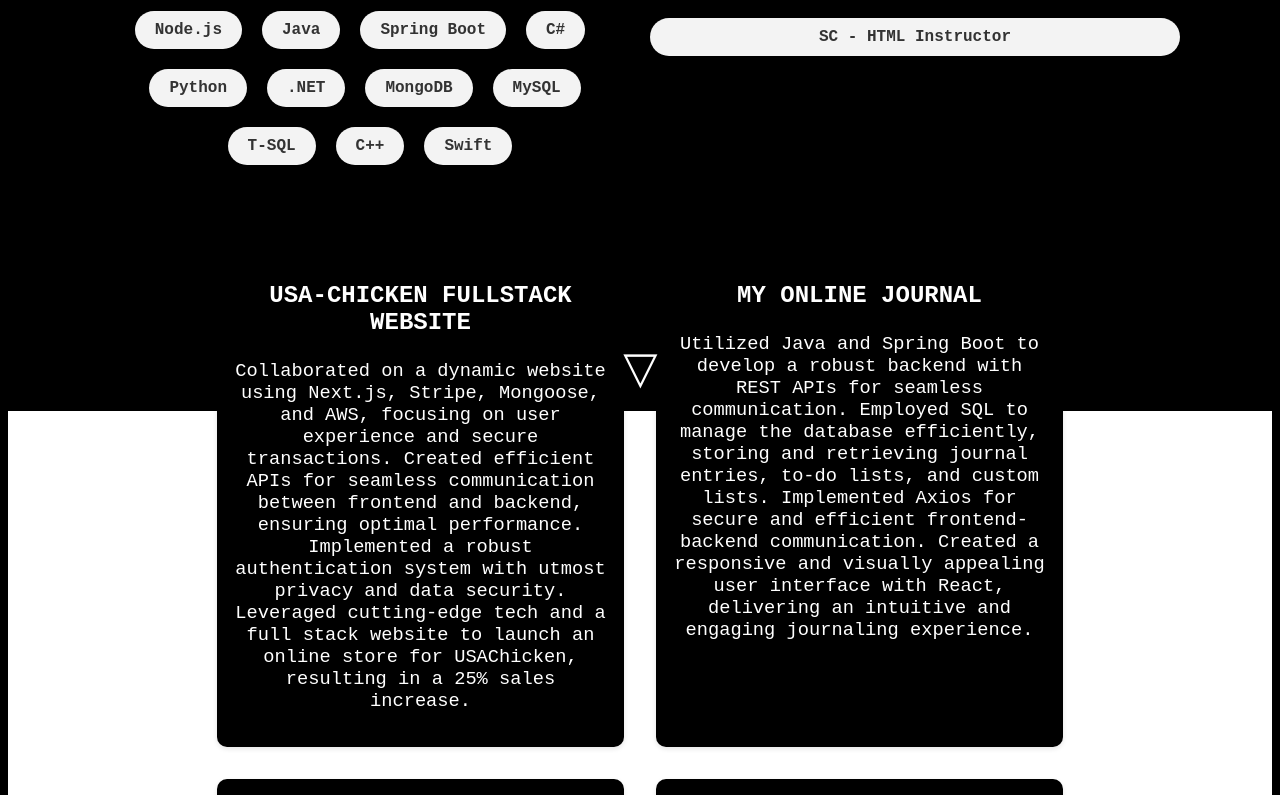
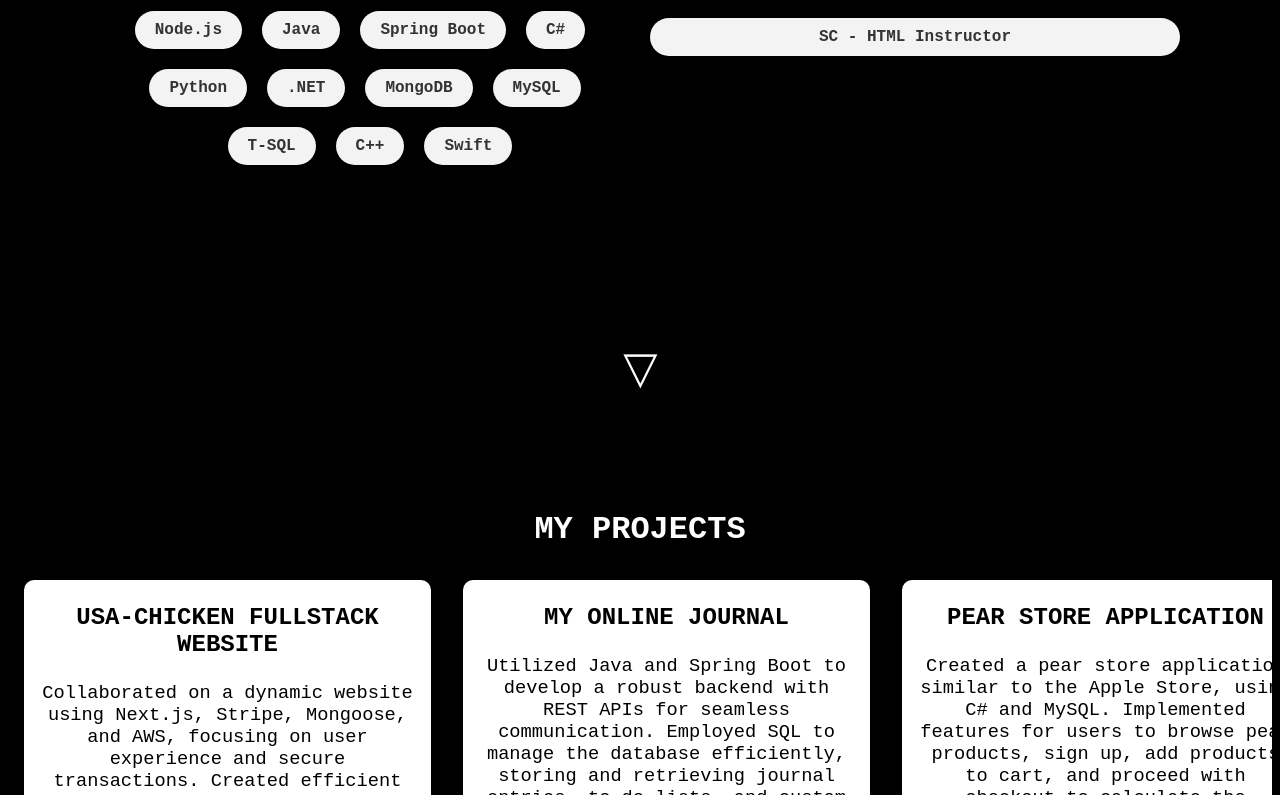
Before and after one commit to YxngMoe/PersonalWebsite, a Next.js app: page / in a window 1280 px wide. Shown: the part 2005-2800 px from the top of the page. Built offline with nearby package versions, Linux system fonts and the light colour scheme.

Commit message:
Deploying

```diff
--- a/package.json
+++ b/package.json
@@ -9,7 +9,7 @@
     "lint": "next lint"
   },
   "dependencies": {
-    "@next/swc-darwin-x64": "^13.4.4",
+    "@next/swc-darwin-x64": "latest",
     "next": "13.4.4",
     "nodemailer": "^6.9.3",
     "react": "18.2.0",
--- a/src/pages/Navbar.jsx
+++ b/src/pages/Navbar.jsx
@@ -1,4 +1,5 @@
 import styles from '@/styles/Navbar.module.css';
+import Link from 'next/link';
 
 const Navbar = () => {
 
@@ -13,10 +14,12 @@ const Navbar = () => {
   return (
     <div className={styles.container}>
       <div className={styles.flexContainer}>
+      <a href="/">
         <div className={styles.name}>
-          <img className={styles.logo} src="mDesign.jpeg" alt="Logo" width={80} height={40} />
+          <img className={styles.logo} src="mDesign.jpeg" alt="Logo" width={80} height={40}/>
           Mohamed Babiker
         </div>
+        </a>
         <div className={styles.items}>
         <a href="#home" className={styles.item} onClick={scrollToNextDiv}>Home</a>
   <a href="#about" className={styles.item} onClick={scrollToNextDiv}>About</a>
--- a/src/pages/index.js
+++ b/src/pages/index.js
@@ -154,7 +154,7 @@ export default function Home() {
       <div className={styles.skills}  id="skills">
         <div className={styles.left}>
   <div className={styles.technicalSkills}>
-    <h2 className={styles.skillsHeading}>Technical Skills</h2>
+    <h2 className={styles.skillsHeading}>TECHNICAL SKILLS</h2>
     <h3 className={styles.skillsSubheading}><FaReact/> Frontend Skills</h3>
     <ul className={styles.skillList}>
     <li className={styles.skillItem}>HTML</li>
@@ -184,7 +184,7 @@ export default function Home() {
         </div>
         <div className={styles.right}>
   <div className={styles.behavioralSkills}>
-    <h2 className={styles.skillsHeading}><FaLaptop/> Where Ive Worked</h2>
+    <h2 className={styles.skillsHeading}><FaLaptop/> WHERE IVE WORKED</h2>
     <ul className={styles.workList}>
     <li className={styles.work}>J.P Morgan - Software Engineer Intern</li>
       <li className={styles.work}>Apple - Technical Specialist</li>
@@ -198,10 +198,9 @@ export default function Home() {
   <a href="#projects" className={styles.skillsArrow} onClick={scrollToNextDiv}>▽</a>
   </div>
 
-
-
-  <div className={styles.projects} id="projects">
-      <h1 className={styles.projectsTitle}>My Projects</h1>
+<div id="projects">
+  <h1 className={styles.projectsTitle} >MY PROJECTS</h1>
+  <div className={styles.projects}>
       <div className={styles.projectsSlider}>
         <div className={styles.projectsList}>
           {projectData.map((project) => (
@@ -229,7 +228,7 @@ export default function Home() {
         </div>
       )}
     </div>
-
+    </div>
 
     <div className={styles.contact} id="contact">
         <h1>Contact Me</h1>
--- a/src/styles/Home.module.css
+++ b/src/styles/Home.module.css
@@ -215,36 +215,38 @@ padding: 5px;
 
 
 .projects {
- display: flex;
-  flex-direction: column;
-  justify-content: center;
-  align-items: center;
-  height: 1000px;
-  background-color: white;
-  padding: 15px;
+  overflow-x: auto;
 }
 
 .projectsTitle {
   font-size: 2rem;
   margin-bottom: 1rem;
   text-align: center;
-  color: black;
+  color: white;
+  margin-top: 100px;
+
 }
 
-.projectsSlider {
-  display: flex;
-  align-items: center;
-  justify-content: center;
-  flex-wrap: wrap;
-}
 
 .projectsList {
   display: flex;
-  flex-wrap: wrap;
-  justify-content: center;
+  flex-direction: row;
 }
 
 .projectItem {
+  flex: 0 0 375px;
+  margin: 1rem;
+  padding: 1rem;
+  background-color: white;
+  border-radius: 10px;
+  box-shadow: 0 2px 5px rgba(0, 0, 0, 0.1);
+  color: black;
+  cursor: pointer;
+  transition: background-color 0.3s ease, color 0.3s ease, transform 0.3s ease;
+}
+
+
+.projectItem:hover {
   width: 375px;
   margin: 1rem;
   padding: 1rem;
@@ -252,17 +254,6 @@ padding: 5px;
   border-radius: 10px;
   box-shadow: 0 2px 5px rgba(0, 0, 0, 0.1);
   color: white;
-  cursor: pointer;
-}
-
-.projectItem:hover {
-  width: 375px;
-  margin: 1rem;
-  padding: 1rem;
-  background-color: white;
-  border-radius: 10px;
-  box-shadow: 0 2px 5px rgba(0, 0, 0, 0.1);
-  color: black;
   cursor: pointer;
 }
 
--- a/src/styles/Navbar.module.css
+++ b/src/styles/Navbar.module.css
@@ -19,11 +19,16 @@
 
 .name {
   display: flex;
+  cursor: pointer;
+  text-decoration: none;
+  color: white;
 }
 
 .logo{
   display: flex;
   margin-top: -12px;
+  cursor: pointer;
+
 }
 
 .items {
```
Also changed, not shown: 2 other files (tests, documents, lock files or other folders).
